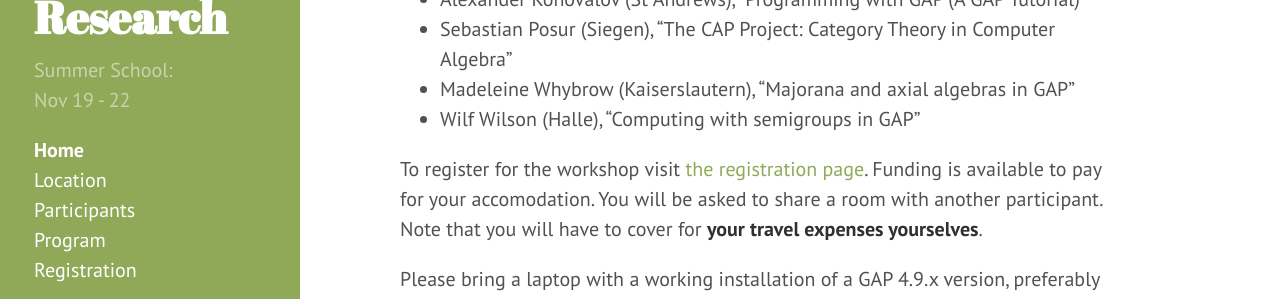
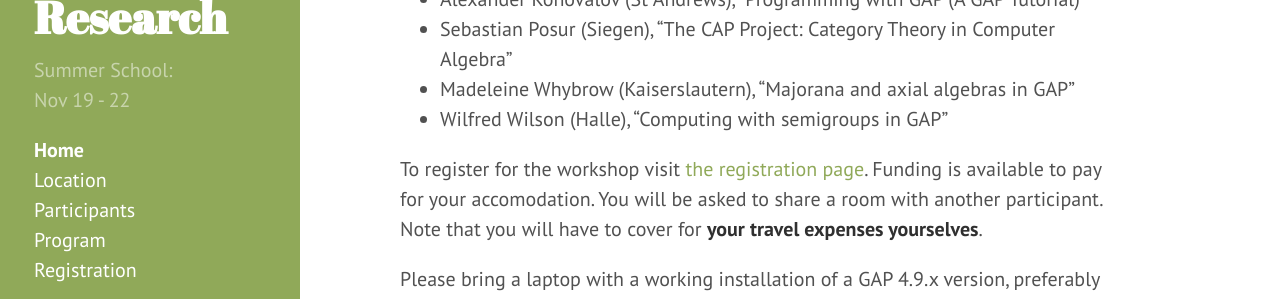
Before and after one commit to lbfm-rwth/gap-in-algebraic-research-2018, a Jekyll site: the page built from index.md, in a window 1280 px wide and 900 px high, scrolled down 554 px. Shown: the part 154-453 px from the top of the window. Built offline with Jekyll 4.4.1, drawn with Linux system fonts in a browser that asks for light colours.

Commit message:
Call Wilf by his real name

```diff
--- a/index.md
+++ b/index.md
@@ -24,7 +24,7 @@ The speakers are:
 - Alexander Konovalov (St Andrews), "Programming with GAP (A GAP Tutorial)"
 - Sebastian Posur (Siegen), "The CAP Project: Category Theory in Computer Algebra"
 - Madeleine Whybrow (Kaiserslautern), "Majorana and axial algebras in GAP"
-- Wilf Wilson (Halle), "Computing with semigroups in GAP"
+- Wilfred Wilson (Halle), "Computing with semigroups in GAP"
 
 
 To register for the workshop visit [the registration page]({{ site.baseurl }}/registration).
```
